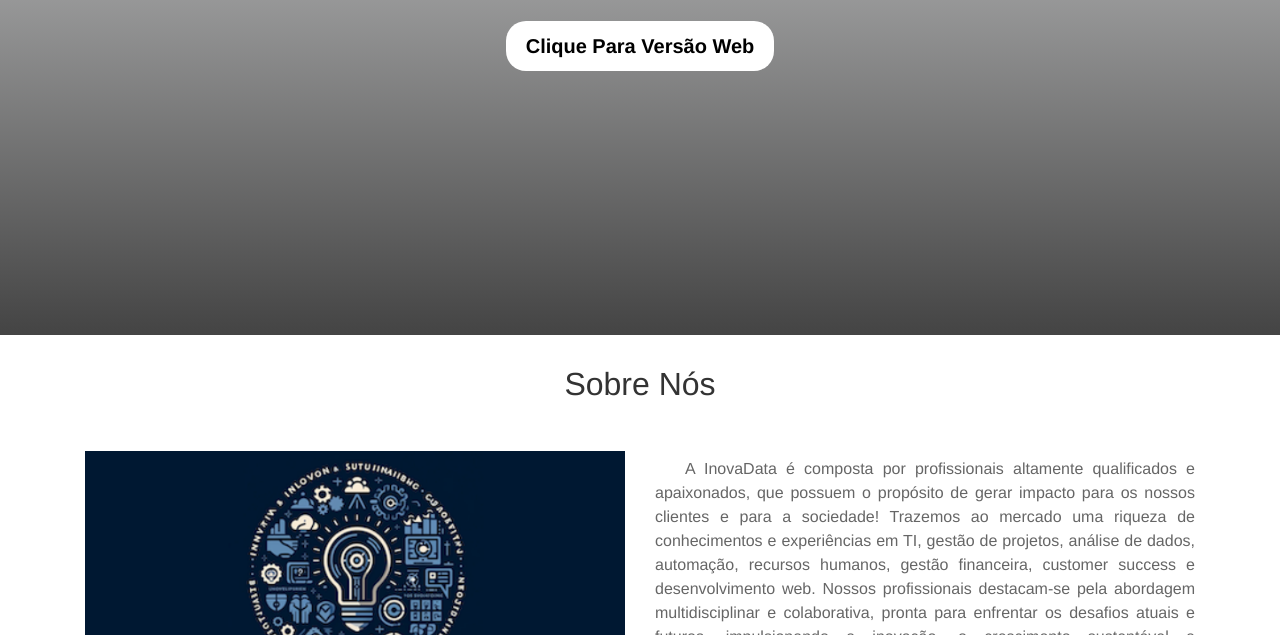
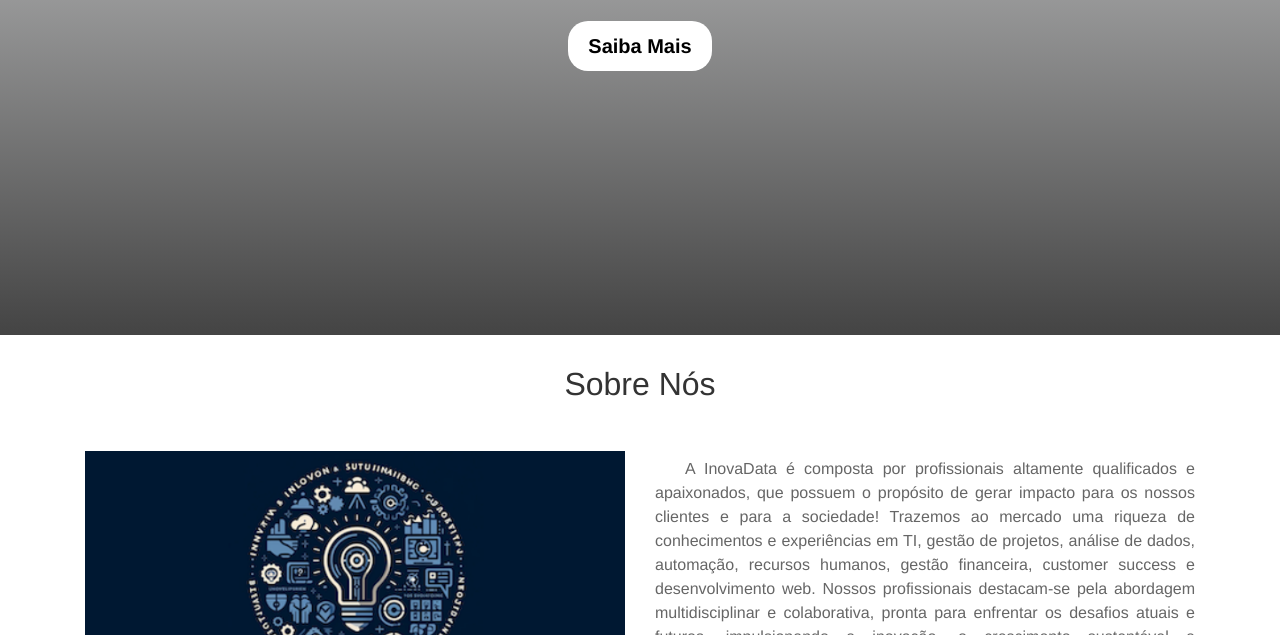
Before and after one commit to danielamorim734/Inova-Data, a plain HTML site: page index.html in a window 1280 px wide. Shown: the part 465-1100 px from the top of the page. Drawn offline with nearby package versions, Linux system fonts and the light colour scheme.

Commit message:
Update index.html

```diff
--- a/index.html
+++ b/index.html
@@ -159,7 +159,7 @@
         <section id="inicio" class="section banner d-flex justify-content-center align-items-center">
             <div class="text-center">
                 <h1 class="mb-4">Bem-vindos ao Futuro da Tecnologia em Negócios</h1>
-                <a href="#quemsomos" class="btn btn-saiba-mais btn-lg">Clique Para Versão Web</a>
+                <a href="#quemsomos" class="btn btn-saiba-mais btn-lg">Saiba Mais</a>
             </div>
         </section>
 
```
